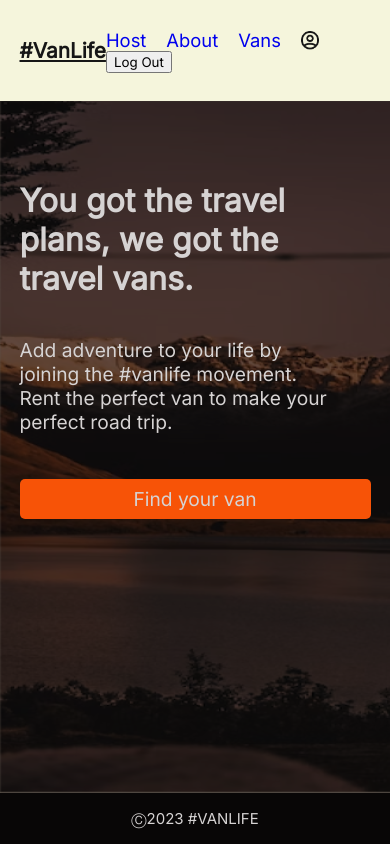
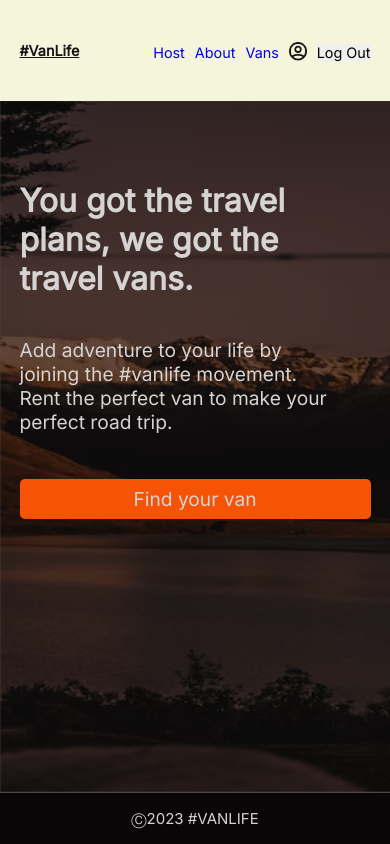
Before and after one commit to Kfirova/van-life, a React (Create React App) app: page / in a window 390 px wide. Built offline with nearby package versions, Linux system fonts and the light colour scheme; what miragejs would draw is missing.

Commit message:
fix responisve problem ans some bugs

```diff
--- a/src/components/Header.js
+++ b/src/components/Header.js
@@ -40,7 +40,7 @@ function logOut(){
                                 alt="avatar-icon"/>
                     </NavLink>
 
-                    <button onClick={logOut}>Log Out</button>
+                    <button className="header logout-btn" onClick={logOut}>Log Out</button>
 
                 </div>
             </nav>
--- a/src/pages/Host/Reviews.js
+++ b/src/pages/Host/Reviews.js
@@ -70,9 +70,13 @@ function renderElement(user) {
             <h2 className="reviews user title">Reviews ({user.reviewsData.length})</h2>
             {user.reviewsData.map(e => {
                 return (
+
                     <div key={e.id} className="reviews user">
                     <p>{stars(e.rating)}</p>
-                    <p className="reviews user text"><span>{e.name}</span> {e.date}</p>
+                    <p className="reviews user text"><span className="reviews user text name">{e.name}</span> &nbsp;<span className="reviews user text date">{e.date}</span></p>
+                    <p>{e.text}</p>
+                    <br />
+                    <hr />
                     </div>
                 )
             }
--- a/src/server.js
+++ b/src/server.js
@@ -27,7 +27,16 @@ createServer({
             date: "December 12, 2022",
             text: "This is our third time using the Modest Explorer for our travels and we love it! No complaints, absolutely perfect!",
             id: "2",
-        }]})
+        },
+        {
+            rating: 2,
+            name: "Riri",
+            date: "December 02, 2022",
+            text: "Bad customer service.",
+            id: "3",
+        }
+
+    ]})
     },
 
     routes() {
--- a/src/style.css
+++ b/src/style.css
@@ -81,6 +81,12 @@ header {
     width: 100%;
     height: 100%;
 
+}
+
+.header.logout-btn{
+    padding: 0;
+    border: none;
+    font-size: 1.15rem;
 }
 
 
@@ -345,6 +351,11 @@ margin-bottom: 30px;
     width: 90%;
     margin: 0 auto;
     margin-top: 30px;
+}
+
+.host-container{
+    width: 90%;
+    margin: 0 auto;
 }
 
 .host-link-container{
@@ -776,8 +787,15 @@ margin-bottom: 30px;
     margin-top: 30px;
 }
 
-.reviews.user.text span{
+.reviews.user.text.name{
     text-decoration: none;
+}
+
+.reviews.user.text.date{
+    text-decoration: none;
+    font-size: 0.9rem;
+    font-weight: 500;
+    font-style: italic;
 }
 
 .reviews.user.stars{
@@ -789,7 +807,21 @@ margin-bottom: 30px;
     font-size: 1.4rem;
 }
 
-@media screen and (max-width: 380px) {
+@media screen and (max-width: 430px) {
+
+    .header-title {
+        font-size: 0.9rem;
+    }
+
+    .header-link{
+        font-size: 0.9rem;
+        margin-right: 10px;
+    }
+
+    .header.logout-btn{
+        font-size: 0.9rem;
+
+    }
 
     .vans-type-link-container{
         display: flex;
```
